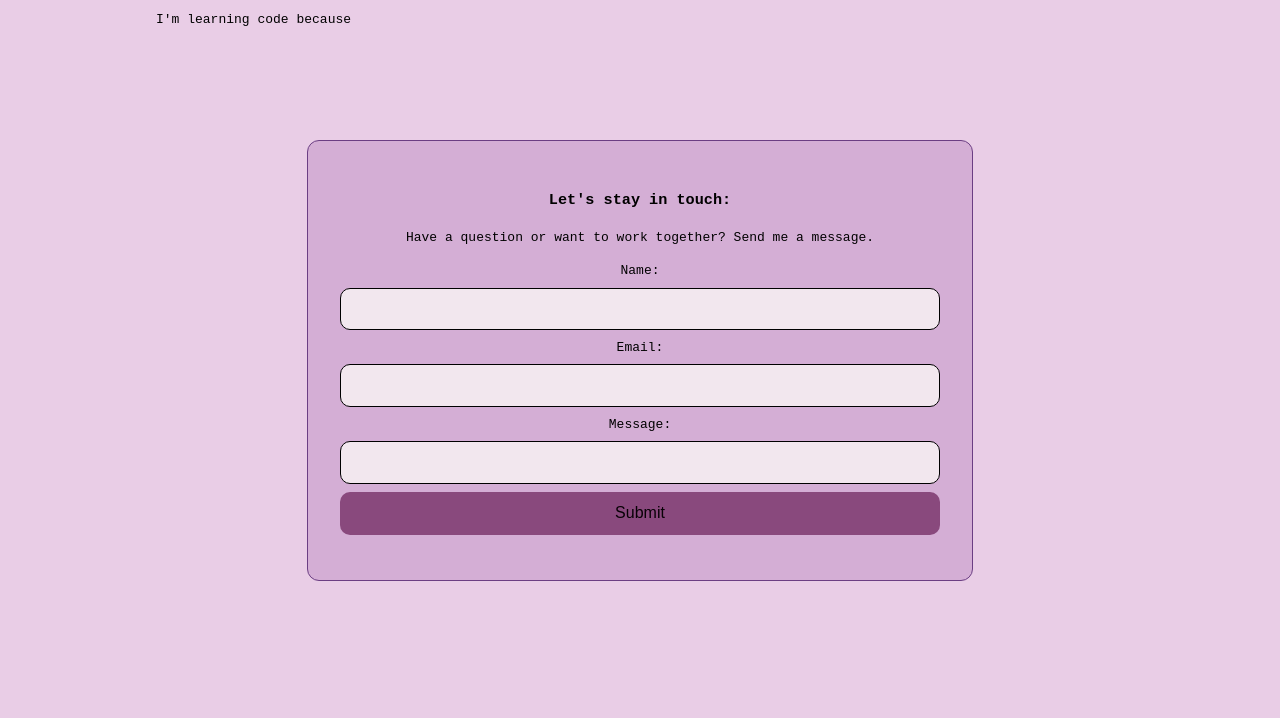
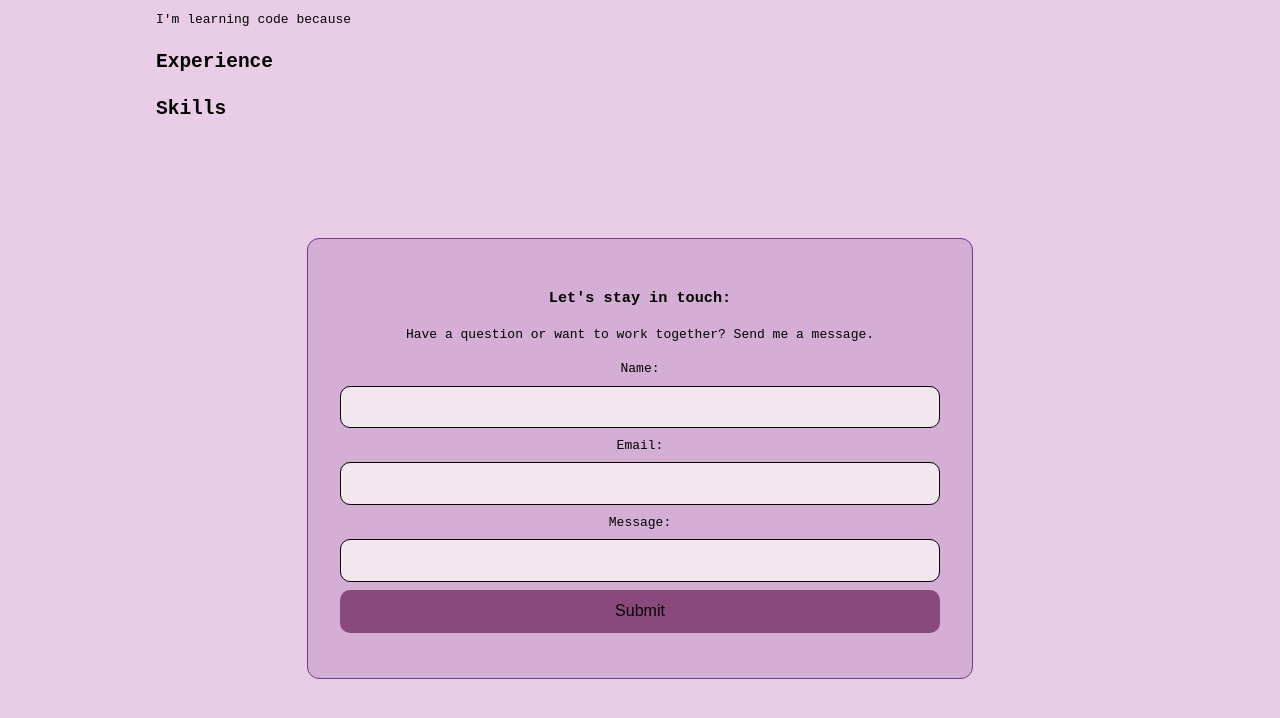
Before and after one commit to darialindsey/portfolio-website, a plain HTML site: page index.html in a window 1280 px wide. Shown: the part 170-888 px from the top of the page. Before the commit the page ends 831 px from the top, so only its background shows below. Drawn offline with Linux system fonts and the light colour scheme.

Commit message:
introduced columns to index html for experience and skills

```diff
--- a/index.html
+++ b/index.html
@@ -29,7 +29,22 @@
                     <!--link photo here-->
                     <p>I'm learning code because</p>
                 </section>
-                <!--experience and skills section-->
+                <!--experience and skills section divide-->
+            <div class="two-columns">
+                <!--divided page into two columns -->
+                <!--first column on the left will be work experience-->
+                <section class="experience">
+                    <h2>Experience</h2>
+
+                </section>
+                <!--column on the right will be skills-->
+                <section class="skills">
+                    <h2>Skills</h2>
+
+                </section>
+
+
+            </div>
 
 
 
```
